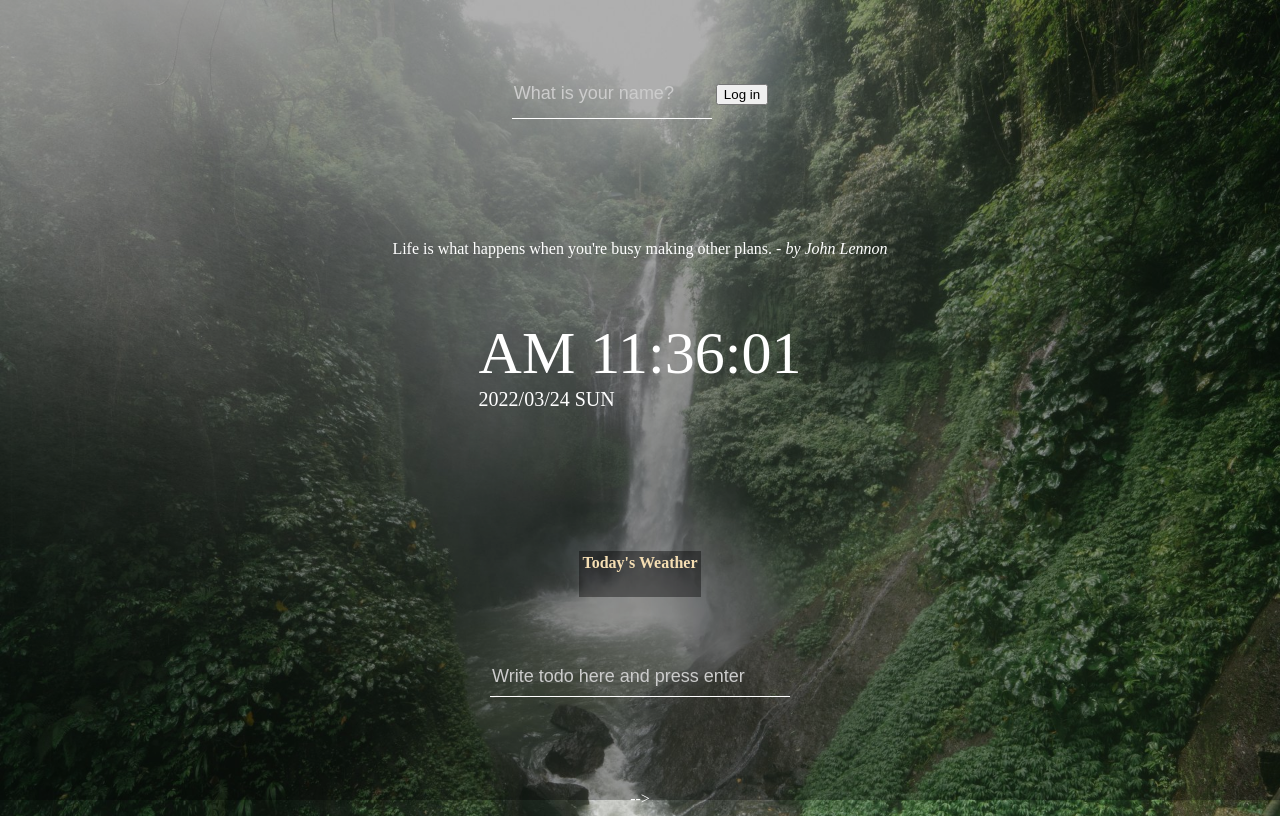
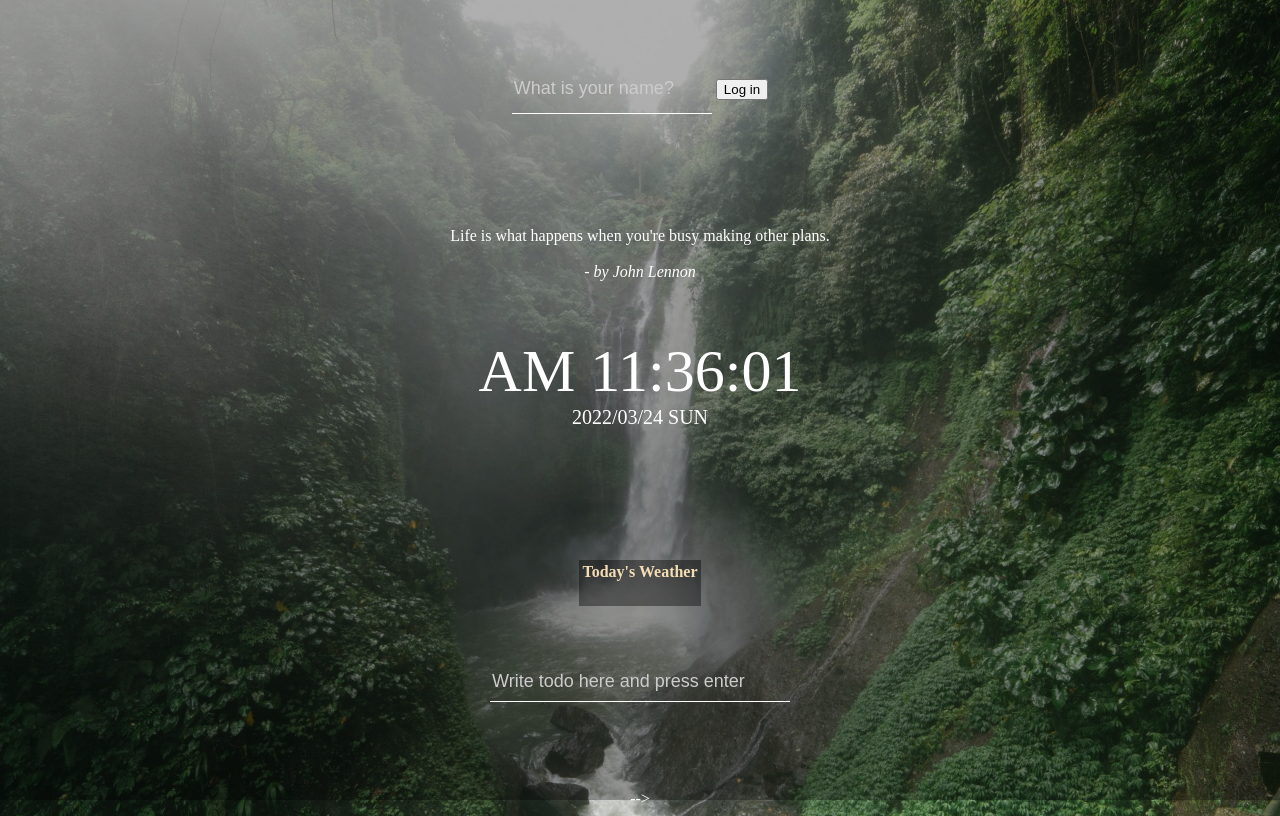
Before and after one commit to kayageum/js-challenge-2022, a plain HTML site: page index.html in a window 1280 px wide. Drawn offline with Linux system fonts and the light colour scheme.

Commit message:
center text align

```diff
--- a/css/style.css
+++ b/css/style.css
@@ -49,7 +49,7 @@ input::placeholder {
 #date {
   color: white;
   font-size: 20px;
-  align-items: center;
+  text-align: right;
 }
 
 #author {
--- a/index.html
+++ b/index.html
@@ -35,14 +35,14 @@
       <h1 id="greeting" class="hidden"></h1>
     </div>
 
-    <div id="quote-area">
-      <span id="quote"></span>
+    <div id="quote-area" align="center">
+      <span id="quote"></span></br></br>
       <span id="author"></span>
     </div>
 
-    <div id="clock-area">
+    <div id="clock-area" align="center">
       <span id="clock"></span></br>
-      <span id="date"></span>
+      <span id="date" ></span>
     </div></br>
 
     <table id="weather-area" border="0">
--- a/js/clock.js
+++ b/js/clock.js
@@ -20,21 +20,20 @@ function changeAMPM(hours) {
 
 function displayClock() {
   const today = new Date();
+
   const fullYear = today.getFullYear();
   const month = String(today.getMonth()).padStart(2, "0");
   const day = String(today.getDate()).padStart(2, "0");
   const dday = week[today.getDay()];
+
+  let hours = today.getHours();
+  hours = changeAMPM(hours);
+  hours = String(hours).padStart(2, "0");
   const minutes = String(today.getMinutes()).padStart(2, "0");
   const seconds = String(today.getSeconds()).padStart(2, "0");
 
-  let hours = today.getHours();
-
-  hours = changeAMPM(hours);
-
-  hours = String(hours).padStart(2, "0");
-
+  clock.innerText = `${ampm} ${hours}:${minutes}:${seconds}`;
   date.innerText = `${fullYear}/${month}/${day} ${dday}`;
-  clock.innerText = `${ampm} ${hours}:${minutes}:${seconds}`;
 }
 
 displayClock();
```
